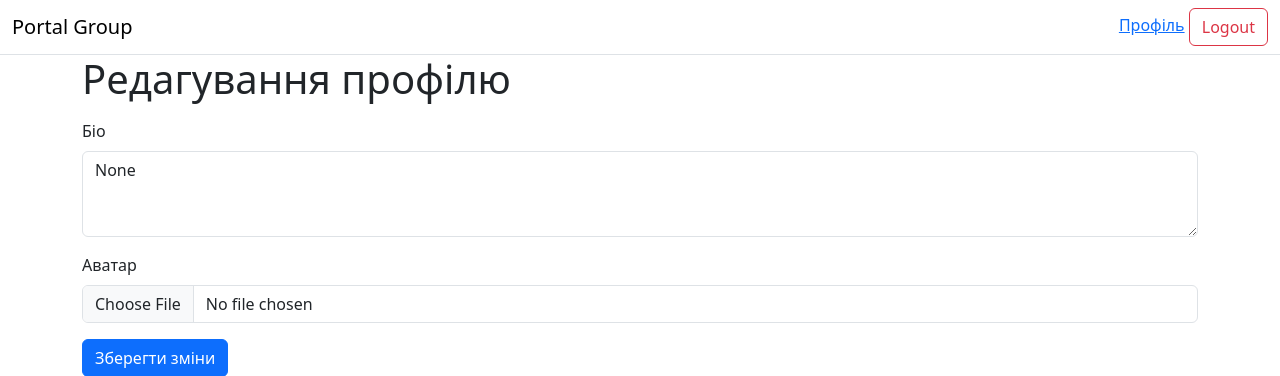
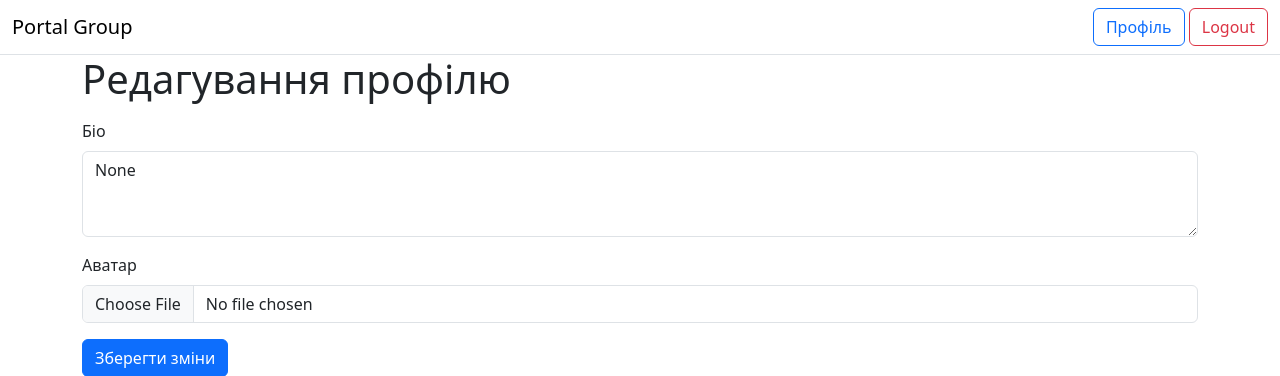
Before and after one commit to Clondr/Django_Project_of_Team, a Django app: page /change_profile/ in a window 1280 px wide. Shown: the top 376 px of the page. Run offline with Django 5.2, Linux system fonts and the light colour scheme; the visitor is signed in with stand-in values (Sample User, id 1); data comes from the database, SQL or seed files in the repository.

```diff
--- a/templates/base.html
+++ b/templates/base.html
@@ -14,7 +14,9 @@
       <div class="hstack gap-2">
         <div>
           {% if request.user.is_authenticated %}
-            <a href="{% url 'profile' %}">Профіль</a>
+          <form method="GET" action="{% url 'profile'%}" class="d-inline">
+            <button type="submit" class="btn btn-outline-primary">Профіль</button>
+          </form>
             <form method="post" action="{% url 'logout' %}" class="d-inline">
               {% csrf_token %}
               <button type="submit" class="btn btn-outline-danger">Logout</button>
```
